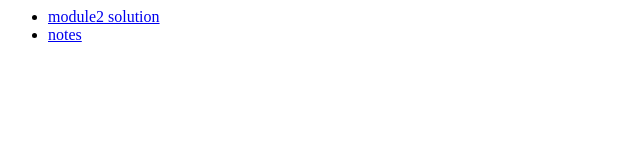
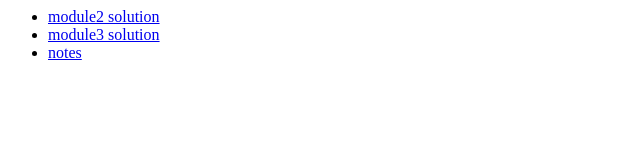
Before and after one commit to tomasz-lewicki/coursera-webdev, a plain HTML site: page index.html in a window 1280 px wide. Shown: the whole page, without its empty margins (0-640 px from the left). Drawn offline with Linux system fonts and the light colour scheme.

Commit message:
Update index.html

```diff
--- a/index.html
+++ b/index.html
@@ -1,4 +1,5 @@
 <ul>
 <li><a href="module2">module2 solution</a></li>
+<li><a href="module3">module3 solution</a></li>
 <li><a href="notes">notes</a></li>
 </ul>
```
